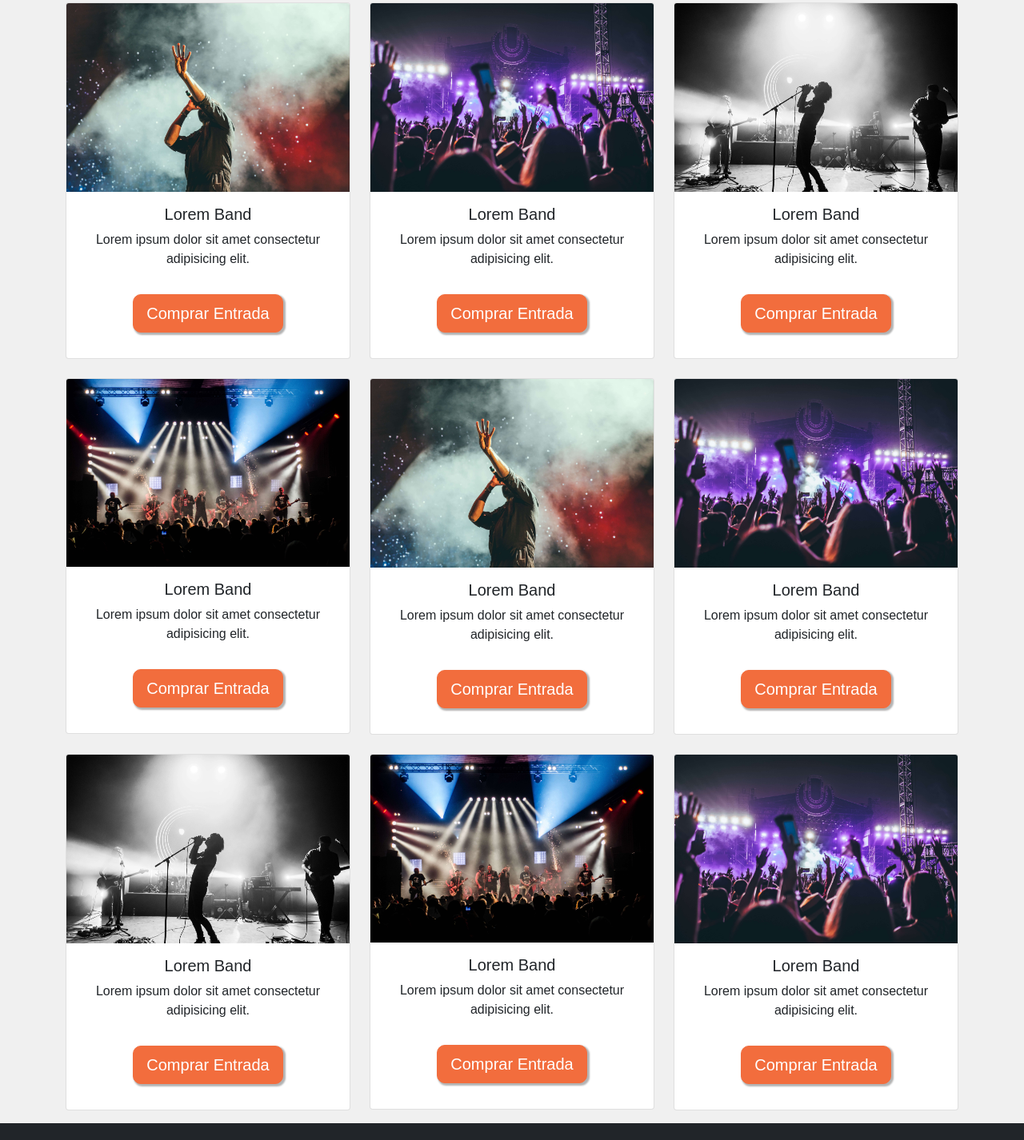
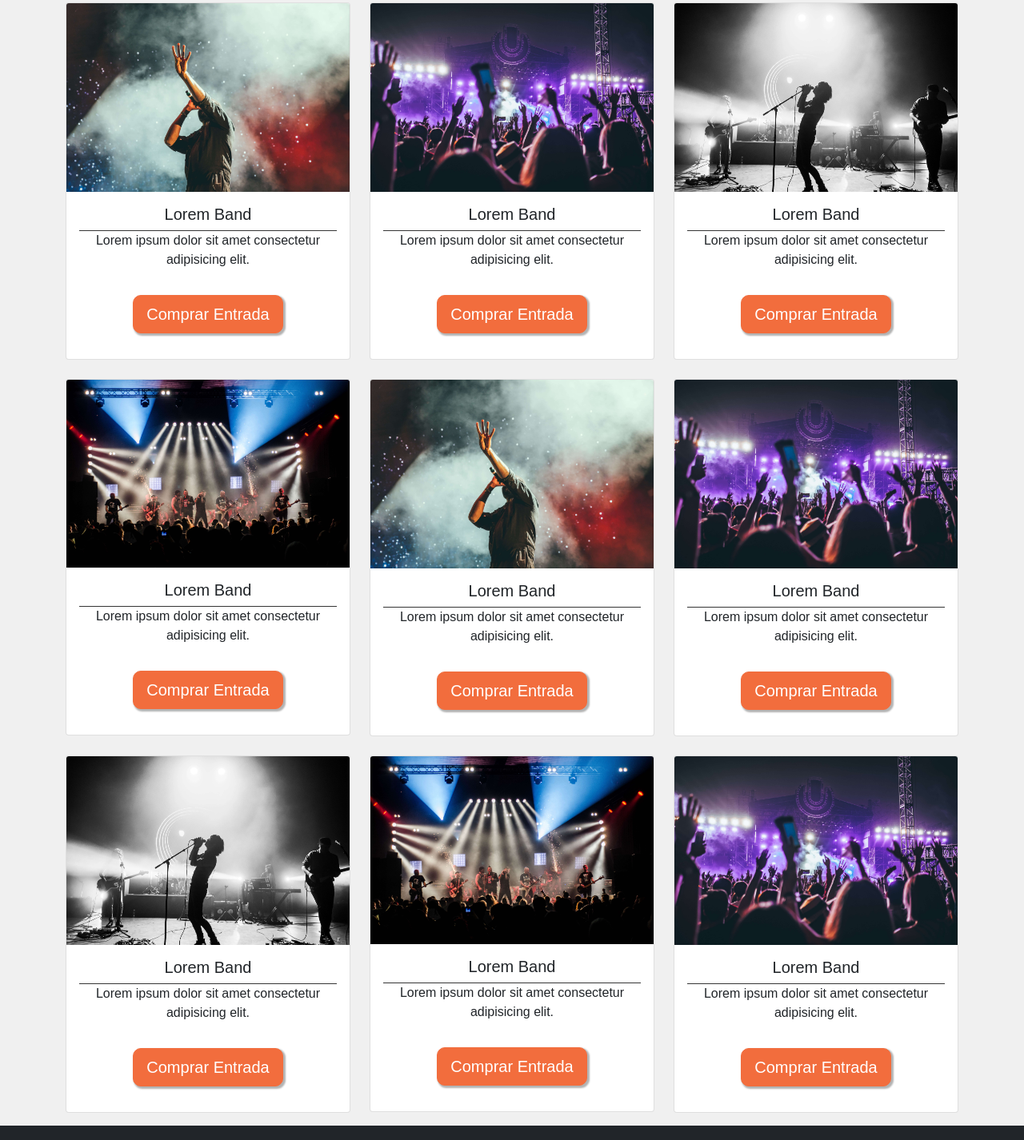
Before and after one commit to maurogarro73/pampaTicketP3, a plain HTML site: page pages/recitales.html in a window 1280 px wide. Shown: the part 141-1567 px from the top of the page at 80% size. Drawn offline with nearby package versions, Linux system fonts and the light colour scheme; a web font is replaced by a local one.

Commit message:
agregando linea debajo de titulo de card

```diff
--- a/pages/recitales.html
+++ b/pages/recitales.html
@@ -57,6 +57,7 @@
                 <img src="../img/recital1.jpg" class="card-img-top" alt="...">
                 <div class="card-body">
                   <h5 class="card-title text-center">Lorem Band</h5>
+                  <div class="linea"></div>
                   <p class="card-text text-center">Lorem ipsum dolor sit amet consectetur adipisicing elit.</p>
                   <div class="col text-center lugar">
                     <button type="button" class="btn btn-warning btn-lg my-3">Comprar Entrada</button>
@@ -71,6 +72,7 @@
                 <img src="../img/recital2.jpg" class="card-img-top" alt="...">
                 <div class="card-body">
                   <h5 class="card-title text-center">Lorem Band</h5>
+                  <div class="linea"></div>
                   <p class="card-text text-center">Lorem ipsum dolor sit amet consectetur adipisicing elit.</p>
                   <div class="col text-center lugar">
                     <button type="button" class="btn btn-warning btn-lg my-3">Comprar Entrada</button>
@@ -85,6 +87,7 @@
                   <img src="../img/recital3.jpg" class="card-img-top" alt="...">
                   <div class="card-body">
                     <h5 class="card-title text-center">Lorem Band</h5>
+                    <div class="linea"></div>
                     <p class="card-text text-center">Lorem ipsum dolor sit amet consectetur adipisicing elit.</p>
                     <div class="col text-center lugar">
                         <button type="button" class="btn btn-warning btn-lg my-3">Comprar Entrada</button>
@@ -99,6 +102,7 @@
                   <img src="../img/show1.jpg" class="card-img-top" alt="...">
                   <div class="card-body">
                     <h5 class="card-title text-center">Lorem Band</h5>
+                    <div class="linea"></div>
                     <p class="card-text text-center">Lorem ipsum dolor sit amet consectetur adipisicing elit.</p>
                     <div class="col text-center lugar">
                         <button type="button" class="btn btn-warning btn-lg my-3">Comprar Entrada</button>
@@ -113,6 +117,7 @@
                   <img src="../img/recital1.jpg" class="card-img-top" alt="...">
                   <div class="card-body">
                     <h5 class="card-title text-center">Lorem Band</h5>
+                    <div class="linea"></div>
                     <p class="card-text text-center">Lorem ipsum dolor sit amet consectetur adipisicing elit.</p>
                     <div class="col text-center lugar">
                         <button type="button" class="btn btn-warning btn-lg my-3">Comprar Entrada</button>
@@ -127,6 +132,7 @@
                 <img src="../img/recital2.jpg" class="card-img-top" alt="...">
                 <div class="card-body">
                   <h5 class="card-title text-center">Lorem Band</h5>
+                  <div class="linea"></div>
                   <p class="card-text text-center">Lorem ipsum dolor sit amet consectetur adipisicing elit.</p>
                   <div class="col text-center lugar">
                     <button type="button" class="btn btn-warning btn-lg my-3">Comprar Entrada</button>
@@ -141,6 +147,7 @@
                   <img src="../img/recital3.jpg" class="card-img-top" alt="...">
                   <div class="card-body">
                     <h5 class="card-title text-center">Lorem Band</h5>
+                    <div class="linea"></div>
                     <p class="card-text text-center">Lorem ipsum dolor sit amet consectetur adipisicing elit.</p>
                     <div class="col text-center lugar">
                       <button type="button" class="btn btn-warning btn-lg my-3">Comprar Entrada</button>
@@ -155,6 +162,7 @@
                   <img src="../img/show1.jpg" class="card-img-top" alt="...">
                   <div class="card-body">
                     <h5 class="card-title text-center">Lorem Band</h5>
+                    <div class="linea"></div>
                     <p class="card-text text-center">Lorem ipsum dolor sit amet consectetur adipisicing elit. </p>
                     <div class="col text-center lugar">
                       <button type="button" class="btn btn-warning btn-lg my-3">Comprar Entrada</button>
@@ -169,6 +177,7 @@
                 <img src="../img/recital2.jpg" class="card-img-top" alt="...">
                 <div class="card-body">
                   <h5 class="card-title text-center">Lorem Band</h5>
+                  <div class="linea"></div>
                   <p class="card-text text-center">Lorem ipsum dolor sit amet consectetur adipisicing elit. </p>
                   <div class="col text-center lugar">
                     <button type="button" class="btn btn-warning btn-lg my-3">Comprar Entrada</button>
```
